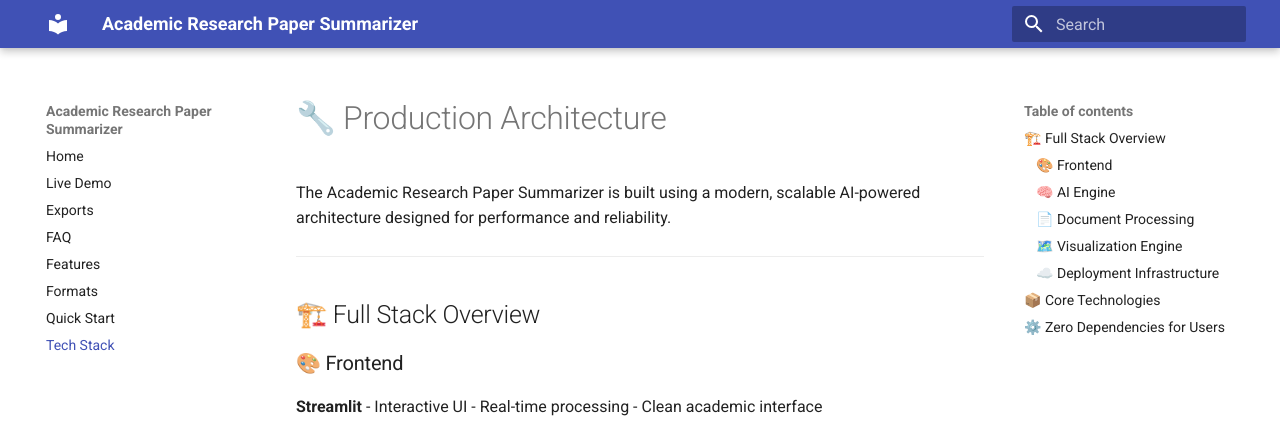
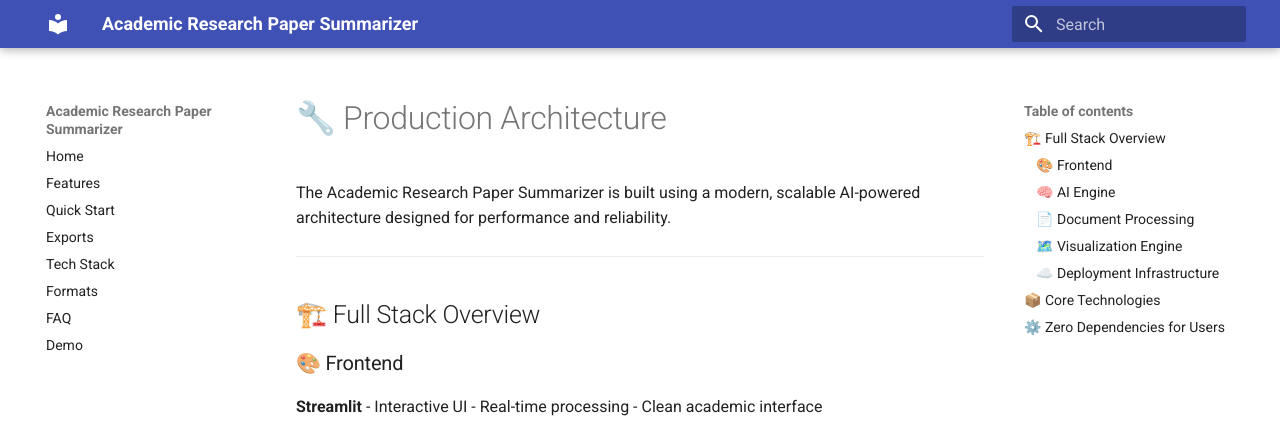
Before and after one commit to laikacuriosity/scaledown-academic_research_paper_summarizer, an MkDocs documentation site: the page built from docs/stack.md, in a window 1280 px wide. Shown: the top 440 px of the page. Built offline with MkDocs 1.6.1 and Material for MkDocs 9.7.7, drawn with Linux system fonts in a browser that asks for light colours; part of the change alters nothing that is shown.

```diff
--- a/mkdocs.yml
+++ b/mkdocs.yml
@@ -2,3 +2,13 @@ site_name: Academic Research Paper Summarizer
 
 theme:
   name: material
+
+nav:
+  - Home: index.md
+  - Features: features.md
+  - Quick Start: quickstart.md
+  - Exports: exports.md
+  - Tech Stack: techstack.md
+  - Formats: formats.md
+  - FAQ: faq.md
+  - Demo: demo.md
```
